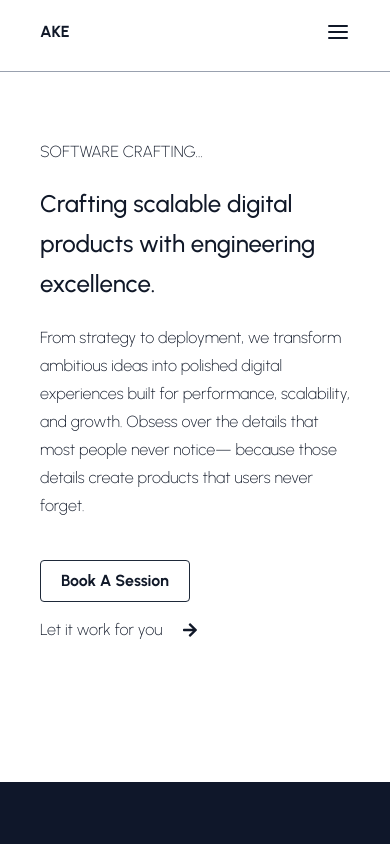
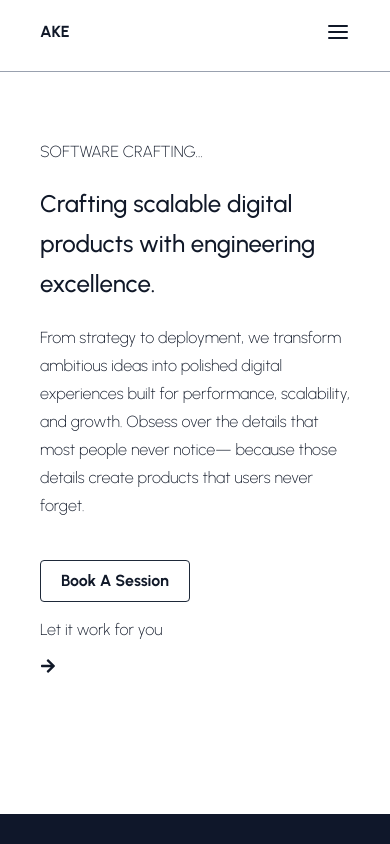
Before and after one commit to Kelechiemmanuel/Portfolio, a React (Vite) app in the folder Frontend/: page / in a window 390 px wide. Shown: the top 844 px of the page. Built offline with nearby package versions, Linux system fonts and the light colour scheme.

Commit message:
✅✅✅✅✅

```diff
--- a/Frontend/src/pages/Home.jsx
+++ b/Frontend/src/pages/Home.jsx
@@ -90,10 +90,10 @@ const Home = () => {
                 </p>
                 <div className='flex items-start flex-col lg:flex-row gap-4 group'>
                     <Booking />
-                    <div className='flex items-center gap-5'>
-                        <button className=''>Let it work for you </button>
-                        <FaArrowRight className='transition-transform duration-300 group-hover:translate-x-2' />
-                    </div>
+                    {/* <div className='flex items-center gap-5'> */}
+                    <button className=''>Let it work for you </button>
+                    <FaArrowRight className='transition-transform duration-300 group-hover:translate-x-2' />
+                    {/* </div> */}
                 </div>
             </div>
             <div className='dark:bg-white bg-[#0F172A] text-white dark:text-[#0F172A]'>
--- a/Frontend/src/pages/Testimonies.jsx
+++ b/Frontend/src/pages/Testimonies.jsx
@@ -5,7 +5,7 @@ const Testimonies = () => {
     return (
         <div className='h-full w-full dark:bg-white bg-[#0F172A] text-white dark:text-[#0F172A]  px-10 py-35 lg:py-50 lg:px-40'>
             <div className='flex flex-col lg:flex-row gap-30'>
-                <div className='w-full'>
+                <div className='lg:w-[60%] w-full'>
                     <p>TESTIMONIES...</p>
                     <h1 className='font-medium lg:text-5xl md:text-4xl text-2xl lg:leading-15 leading-10 py-5'>Built for Scale</h1>
                     <p>Built to perform. Proven in production.</p>
```
